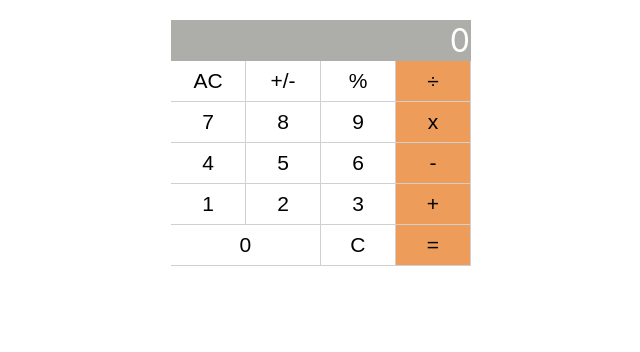
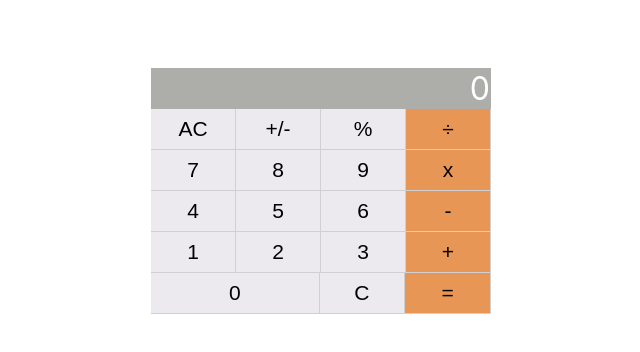
Before and after one commit to Amazinggracee/math-magicians, a React (Create React App) app: page / in a window 1280 px wide. Shown: the top 352 px of the page, without its empty margins (319-959 px from the left). Built offline with nearby package versions, Linux system fonts and the light colour scheme.

Commit message:
Correct some style

```diff
--- a/src/App.css
+++ b/src/App.css
@@ -10,13 +10,12 @@
   --paragraph-color: rgb(0, 0, 0);
   --white-color: rgba(255, 255, 255, 1);
   --main-font: "Roboto", sans-serif;
-  --item-color: rgba(177, 173, 182, 0.5);
+  --item-color: rgba(217, 214, 221, 0.5);
   --pop-bg: rgb(51, 48, 48);
 }
 
 .calculator {
-  background-color: transparent;
-  padding: 20px;
+  background-color: var(--item-color);
   width: 340px;
   margin: auto;
 }
@@ -27,6 +26,7 @@
   color: #fff;
   background-color: #adada9;
   padding: 1px;
+  margin-top: 20%;
 }
 
 .calculator-keypad .btn-color {
@@ -44,7 +44,7 @@
 }
 
 .calculator-keypad #zero {
-  width: 600px;
+  width: 671px;
 }
 
 .calculator-keypad button:hover {
```
